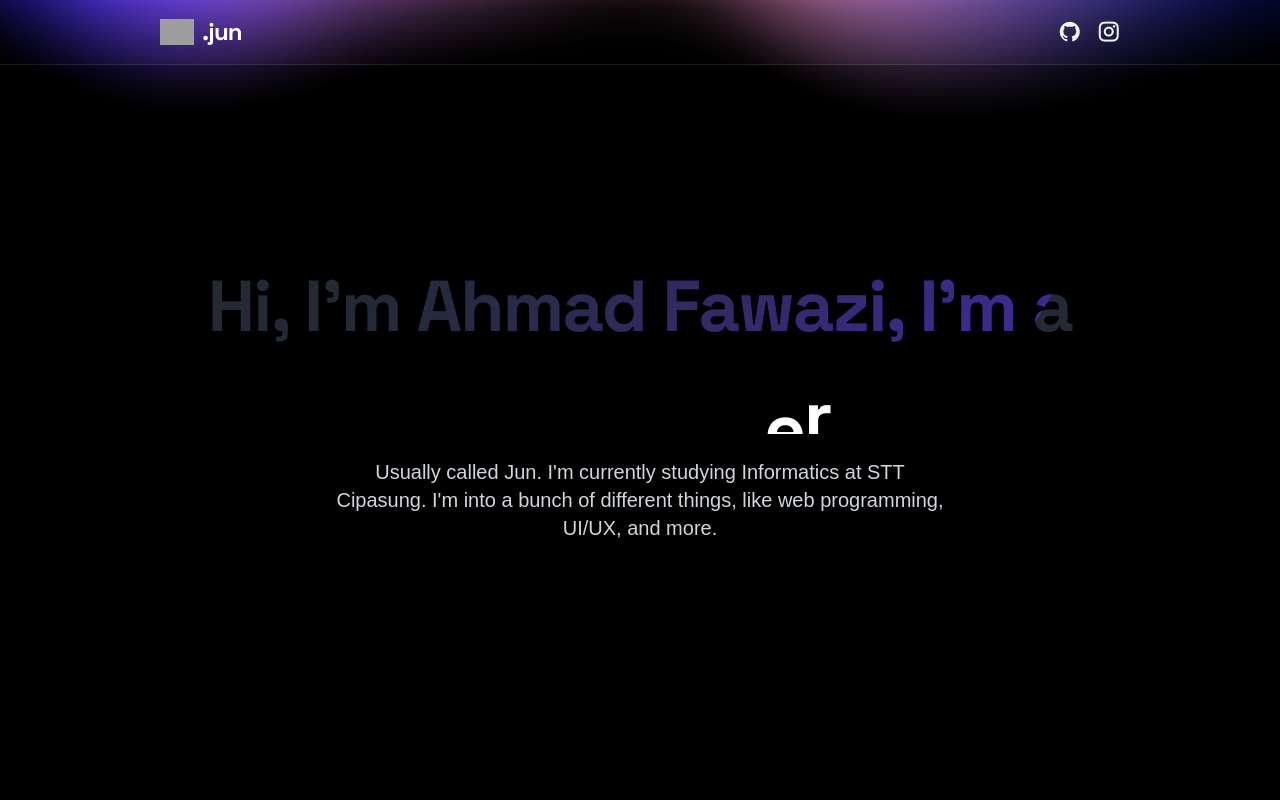
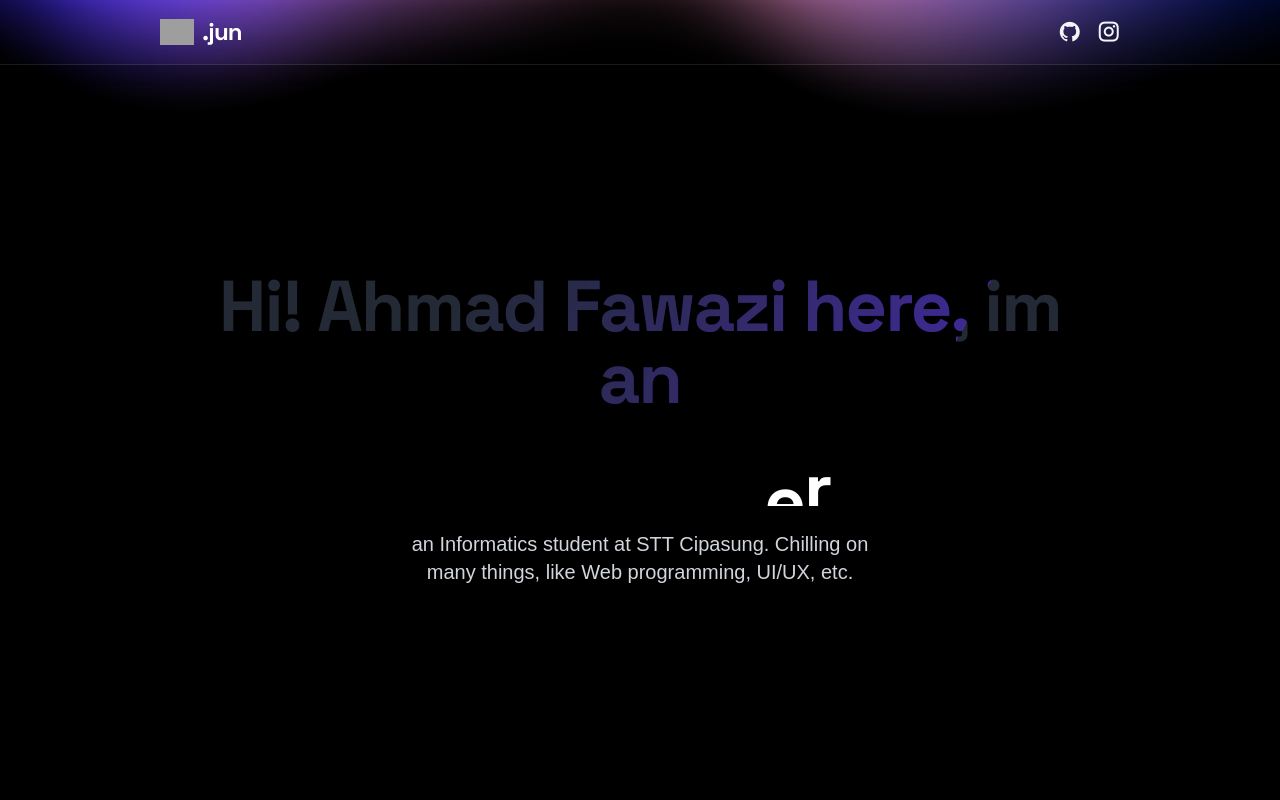
Before and after one commit to junnn6ix/me, a React (Vite) app: page / in a window 1280 px wide. Shown: the top 800 px of the page. Built offline with nearby package versions, Linux system fonts and the light colour scheme; grey boxes are pictures that could not be loaded; a web font is replaced by a local one.

Commit message:
update paragraph

```diff
--- a/src/components/sections/Home.jsx
+++ b/src/components/sections/Home.jsx
@@ -24,7 +24,7 @@ export const Home = () => {
             Hi, I'm Ahmad Fawazi!
           </h1> */}
             <ShinyText
-              text="Hi, I'm Ahmad Fawazi, I'm a"
+              text="Hi! Ahmad Fawazi here, im an"
               disabled={false}
               speed={3}
               className="text-blue-300 text-center font-primary font-bold mb-6 text-5xl md:text-7xl shiny-text w-[80%] md:w-[90%]"
@@ -52,9 +52,9 @@ export const Home = () => {
           </div>
 
           <p className="text-center mx-auto font-product mt-6 w-[90%] md:w-[50%] text-sm md:text-xl text-gray-300">
-            Usually called Jun. I'm currently studying Informatics at STT
-            Cipasung. I'm into a bunch of different things, like web
-            programming, UI/UX, and more.
+            an Informatics student at STT
+            Cipasung. Chilling on many things, like Web
+            programming, UI/UX, etc.
           </p>
         </div>
       </section>
```
